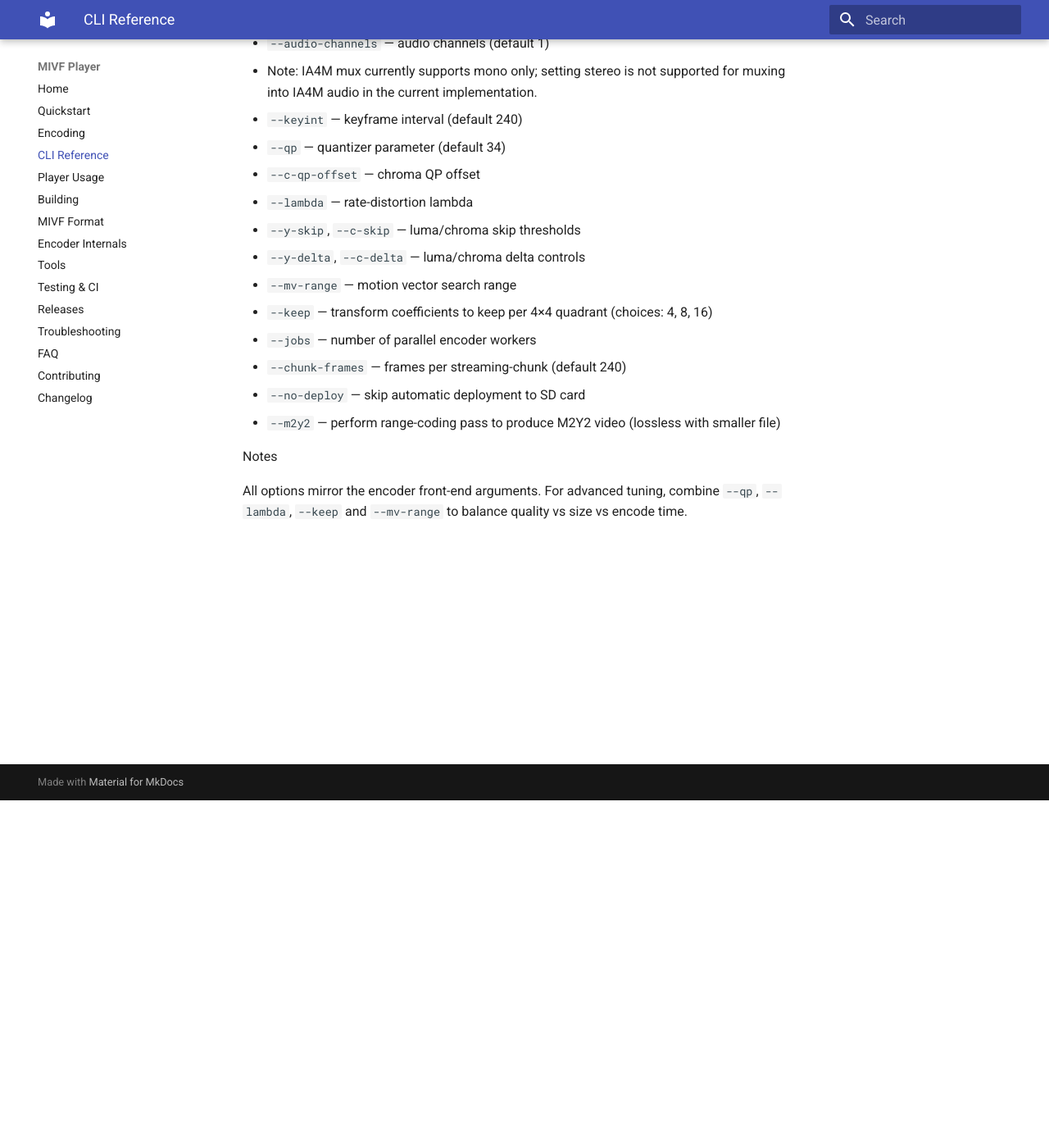
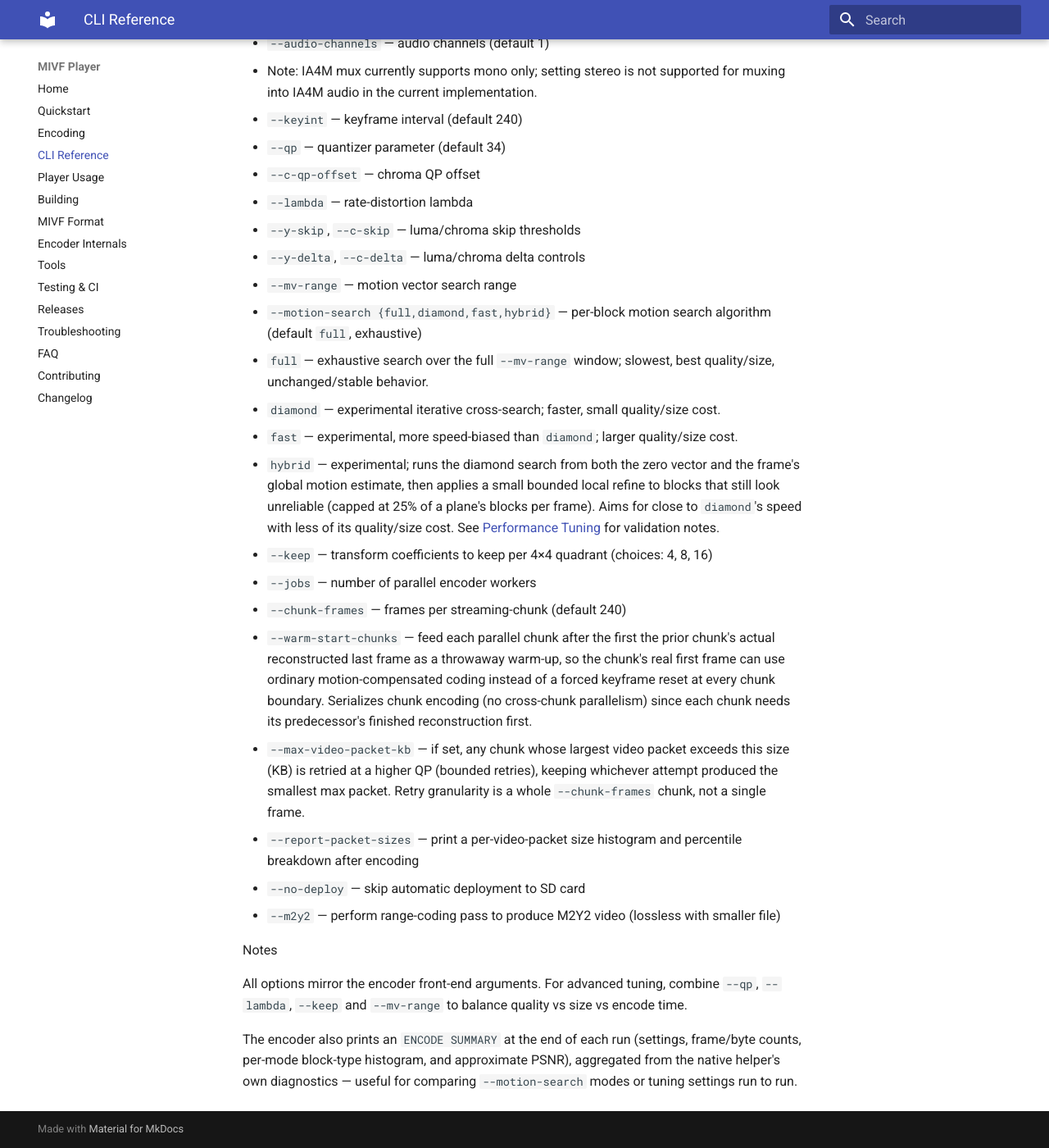
Before and after one commit to Oldhimaster1/MIVF, an MkDocs documentation site: the page built from docs/cli-reference.md, in a window 1280 px wide and 1400 px high, scrolled down 424 px. Shown: the whole window at 82% size. Built offline with MkDocs 1.6.1 and Material for MkDocs 9.7.7, drawn with Linux system fonts in a browser that asks for light colours.

Commit message:
Docs: document encoder motion-search modes, warm-start/packet-cap flags, and helper-binary rebuild note

```diff
--- a/docs/cli-reference.md
+++ b/docs/cli-reference.md
@@ -19,12 +19,22 @@ Options
 - `--y-skip`, `--c-skip` — luma/chroma skip thresholds
 - `--y-delta`, `--c-delta` — luma/chroma delta controls
 - `--mv-range` — motion vector search range
+- `--motion-search {full,diamond,fast,hybrid}` — per-block motion search algorithm (default `full`, exhaustive)
+  - `full` — exhaustive search over the full `--mv-range` window; slowest, best quality/size, unchanged/stable behavior.
+  - `diamond` — experimental iterative cross-search; faster, small quality/size cost.
+  - `fast` — experimental, more speed-biased than `diamond`; larger quality/size cost.
+  - `hybrid` — experimental; runs the diamond search from both the zero vector and the frame's global motion estimate, then applies a small bounded local refine to blocks that still look unreliable (capped at 25% of a plane's blocks per frame). Aims for close to `diamond`'s speed with less of its quality/size cost. See [Performance Tuning](PERFORMANCE_TUNING.md#motion-search-modes) for validation notes.
 - `--keep` — transform coefficients to keep per 4×4 quadrant (choices: 4, 8, 16)
 - `--jobs` — number of parallel encoder workers
 - `--chunk-frames` — frames per streaming-chunk (default 240)
+- `--warm-start-chunks` — feed each parallel chunk after the first the prior chunk's actual reconstructed last frame as a throwaway warm-up, so the chunk's real first frame can use ordinary motion-compensated coding instead of a forced keyframe reset at every chunk boundary. Serializes chunk encoding (no cross-chunk parallelism) since each chunk needs its predecessor's finished reconstruction first.
+- `--max-video-packet-kb` — if set, any chunk whose largest video packet exceeds this size (KB) is retried at a higher QP (bounded retries), keeping whichever attempt produced the smallest max packet. Retry granularity is a whole `--chunk-frames` chunk, not a single frame.
+- `--report-packet-sizes` — print a per-video-packet size histogram and percentile breakdown after encoding
 - `--no-deploy` — skip automatic deployment to SD card
 - `--m2y2` — perform range-coding pass to produce M2Y2 video (lossless with smaller file)
 
 Notes
 
 All options mirror the encoder front-end arguments. For advanced tuning, combine `--qp`, `--lambda`, `--keep` and `--mv-range` to balance quality vs size vs encode time.
+
+The encoder also prints an `ENCODE SUMMARY` at the end of each run (settings, frame/byte counts, per-mode block-type histogram, and approximate PSNR), aggregated from the native helper's own diagnostics — useful for comparing `--motion-search` modes or tuning settings run to run.
```
Also changed, not shown: README.md (+3 -0 lines), docs/PERFORMANCE_TUNING.md (+12 -0 lines), docs/RELEASE_CHECKLIST.md (+1 -0 lines), docs/changelog.md (+3 -0 lines).
